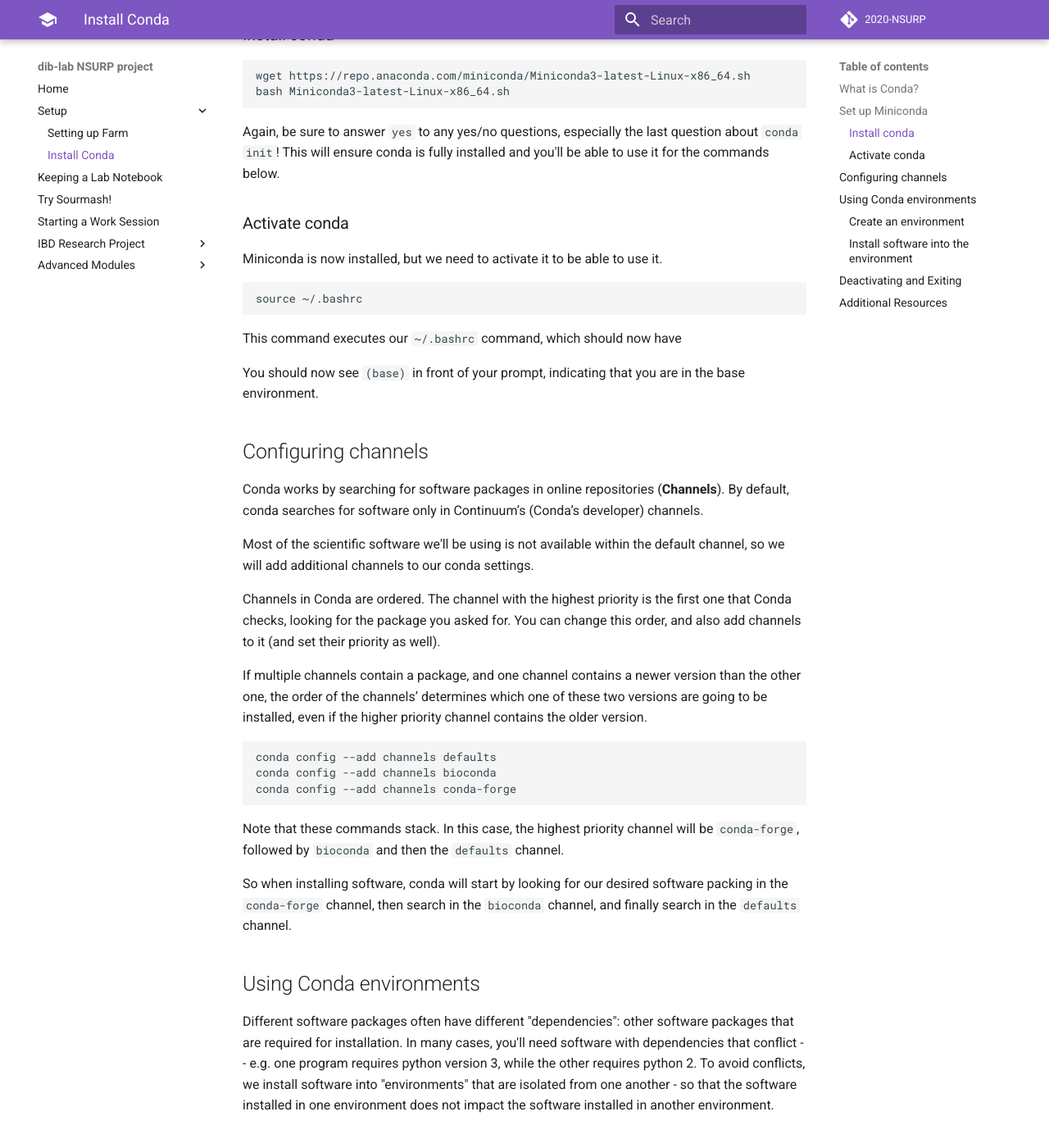
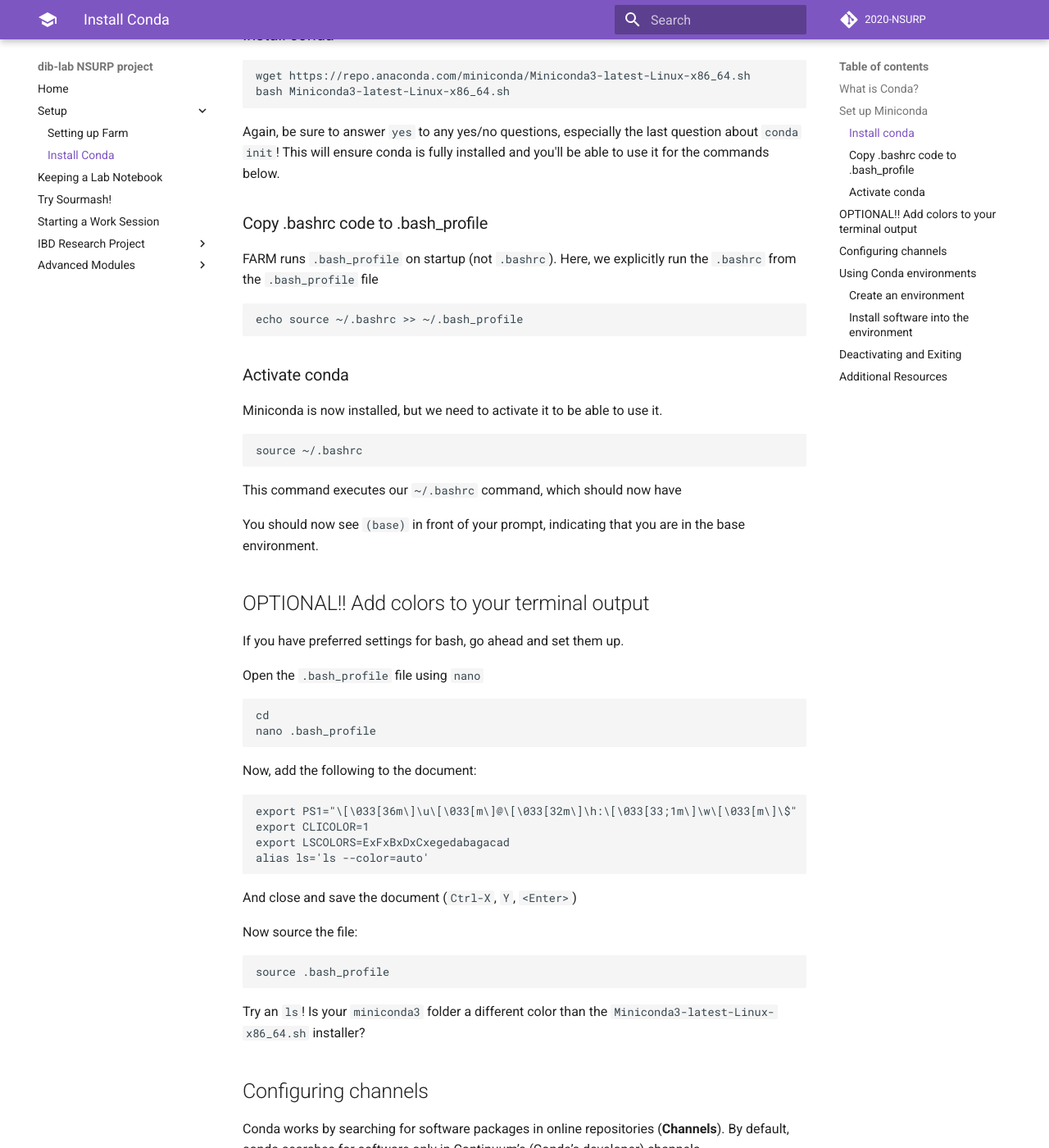
Before and after one commit to dib-lab/2020-NSURP, an MkDocs documentation site: the page built from doc/02.conda.md, in a window 1280 px wide and 1400 px high, scrolled down 562 px. Shown: the whole window at 82% size. Built offline with MkDocs 1.6.1 and Material for MkDocs 9.7.7, drawn with Linux system fonts in a browser that asks for light colours; comment, search, counter and statistics services are not loaded.

Commit message:
add bash_profile instructions

````diff
--- a/doc/02.conda.md
+++ b/doc/02.conda.md
@@ -25,6 +25,14 @@
 Again, be sure to answer `yes` to any yes/no questions, especially the last question about `conda init`!
 This will ensure conda is fully installed and you'll be able to use it for the commands below.
 
+### Copy .bashrc code to .bash_profile
+
+FARM runs `.bash_profile` on startup (not `.bashrc`).
+Here, we explicitly run the `.bashrc` from the `.bash_profile` file
+```
+echo source ~/.bashrc >> ~/.bash_profile
+```
+
 ### Activate conda
 
 Miniconda is now installed, but we need to activate it to be able to use it.
@@ -34,6 +42,35 @@
 This command executes our `~/.bashrc` command, which should now have
 
 You should now see `(base)` in front of your prompt, indicating that you are in the base environment.
+
+
+## OPTIONAL!! Add colors to your terminal output
+
+If you have preferred settings for bash, go ahead and set them up.
+
+Open the `.bash_profile` file using `nano`
+
+```
+cd
+nano .bash_profile
+```
+
+Now, add the following to the document:
+```
+export PS1="\[\033[36m\]\u\[\033[m\]@\[\033[32m\]\h:\[\033[33;1m\]\w\[\033[m\]\$"
+export CLICOLOR=1
+export LSCOLORS=ExFxBxDxCxegedabagacad
+alias ls='ls --color=auto'
+```
+
+And close and save the document (`Ctrl-X`, `Y`, `<Enter>`)
+
+Now source the file:
+```
+source .bash_profile
+```
+
+Try an `ls`! Is your `miniconda3` folder a different color than the `Miniconda3-latest-Linux-x86_64.sh` installer?
 
 ## Configuring channels
 
````
